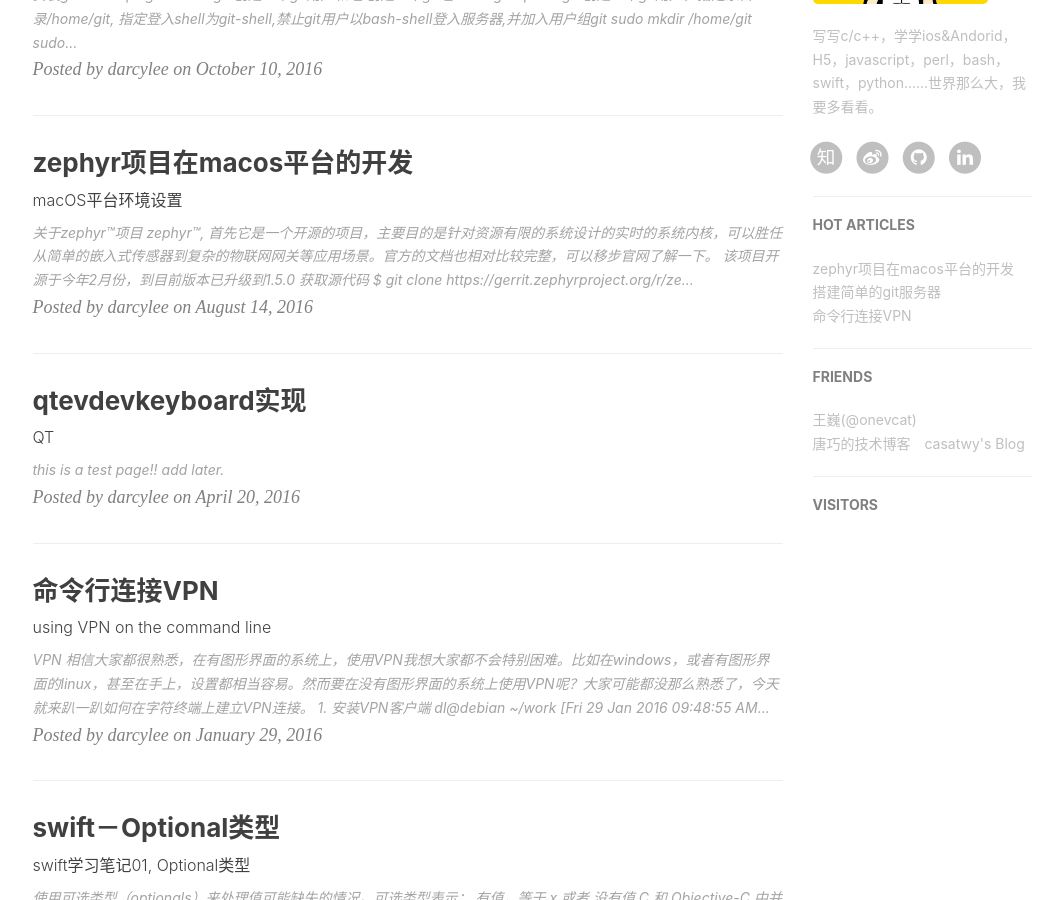
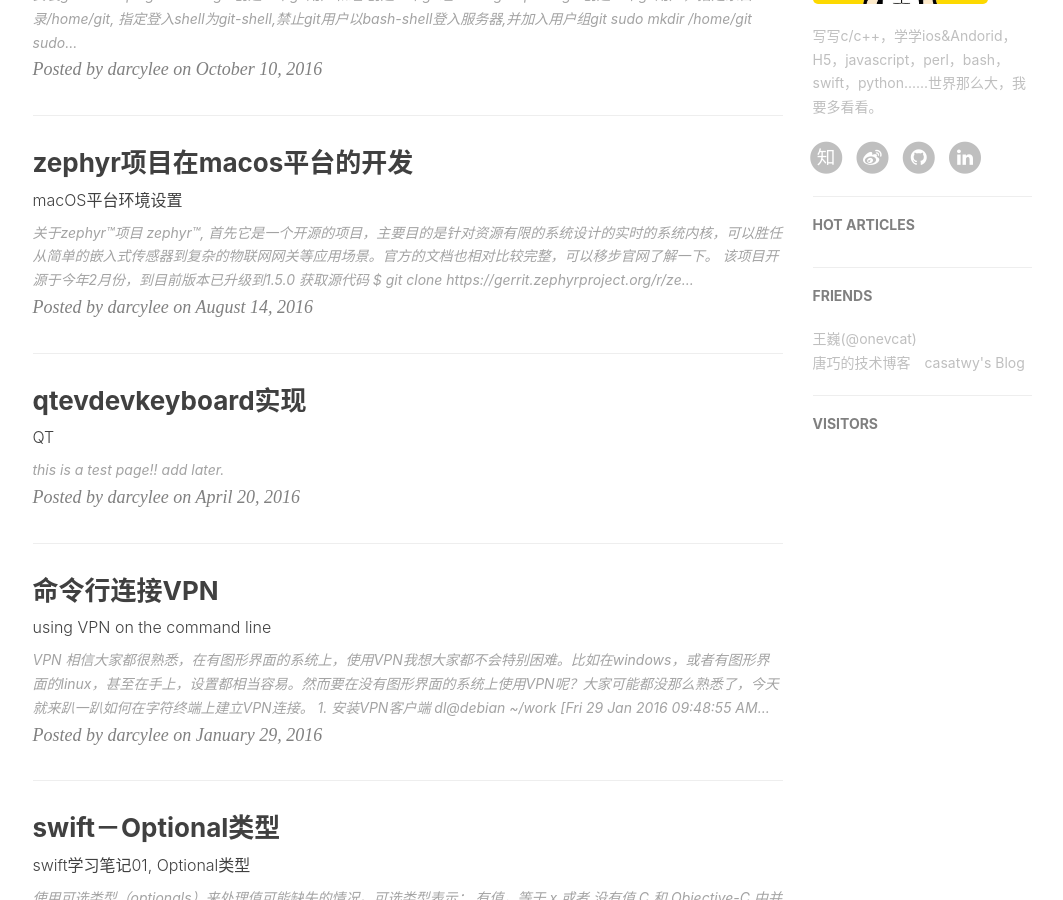
Before and after one commit to darcylee/darcylee.github.io, a Jekyll site: the page built from index.html, in a window 1280 px wide and 900 px high, scrolled down 797 px. Shown: the whole window, without its empty margins (135-1198 px from the left). Built offline with Jekyll 4.4.1, drawn with Linux system fonts in a browser that asks for light colours; nearby versions of some CDN libraries; the list of posts is cut into pages by our own code; comment, search, counter and statistics services are not loaded; some of the changed lines change nothing that is shown.

Commit message:
hotarticles replease duoshuo hot art

```diff
--- a/_config.yml
+++ b/_config.yml
@@ -85,18 +85,18 @@
 service-worker: true
 
 # hotpages
-hotpages: [
-    {
-        title: "zephyr项目在macos平台的开发",
-        href:  "https://blog.darcylee.com.cn/2016/08/14/Develop_zephry_project_on_mac/"
-    }, {
-        title: "搭建简单的git服务器",
-        href:  "https://blog.darcylee.com.cn/2016/10/10/setup-simple-git-server/"
-    },{
-        title: "命令行连接VPN",
-        href:  "https://blog.darcylee.com.cn/2016/01/29/vpn_on_command_line/"
-    }
-]
+# hotpages: [
+#     {
+#         title: "zephyr项目在macos平台的开发",
+#         href:  "https://blog.darcylee.com.cn/2016/08/14/Develop_zephry_project_on_mac/"
+#     }, {
+#         title: "搭建简单的git服务器",
+#         href:  "https://blog.darcylee.com.cn/2016/10/10/setup-simple-git-server/"
+#     },{
+#         title: "命令行连接VPN",
+#         href:  "https://blog.darcylee.com.cn/2016/01/29/vpn_on_command_line/"
+#     }
+# ]
 
 
 
--- a/_layouts/page.html
+++ b/_layouts/page.html
@@ -192,6 +192,9 @@
                     <a target="_blank" href="{{page.href  | prepend: site.baseurl}}">{{page.title}}</a>
                   </li>
                   {% endfor %}
+                  <!-- 多说热评文章 start -->
+	                <div class="ds-top-threads" data-range="daily" data-num-items="5"></div>
+                  <!-- 多说热评文章 end -->
                 </ul>
                 <!-- End Hot Articles -->
 
```
